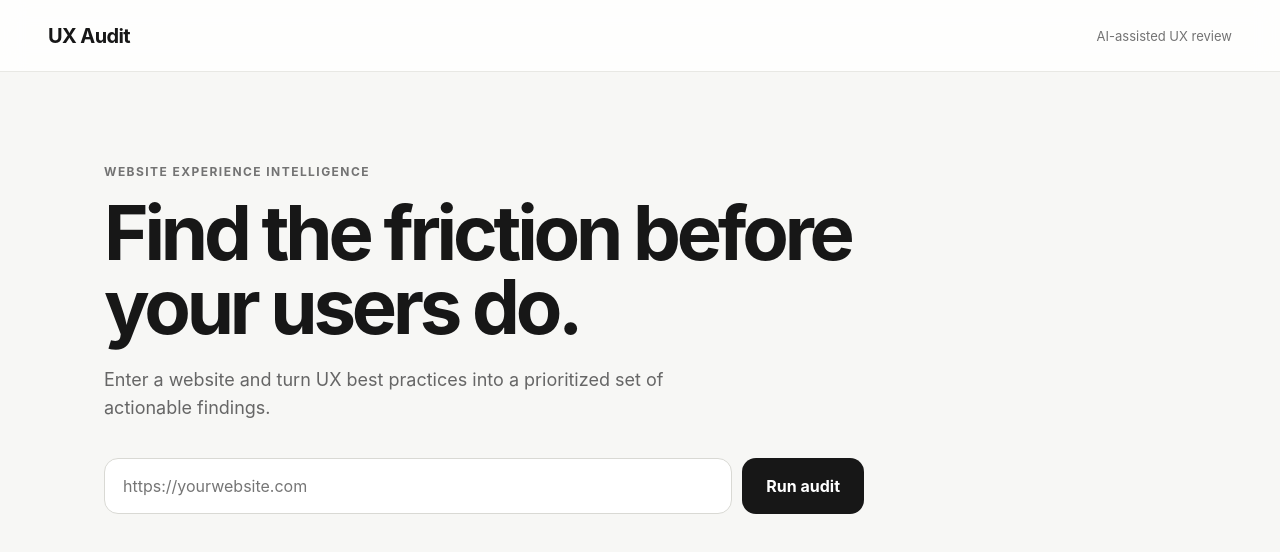
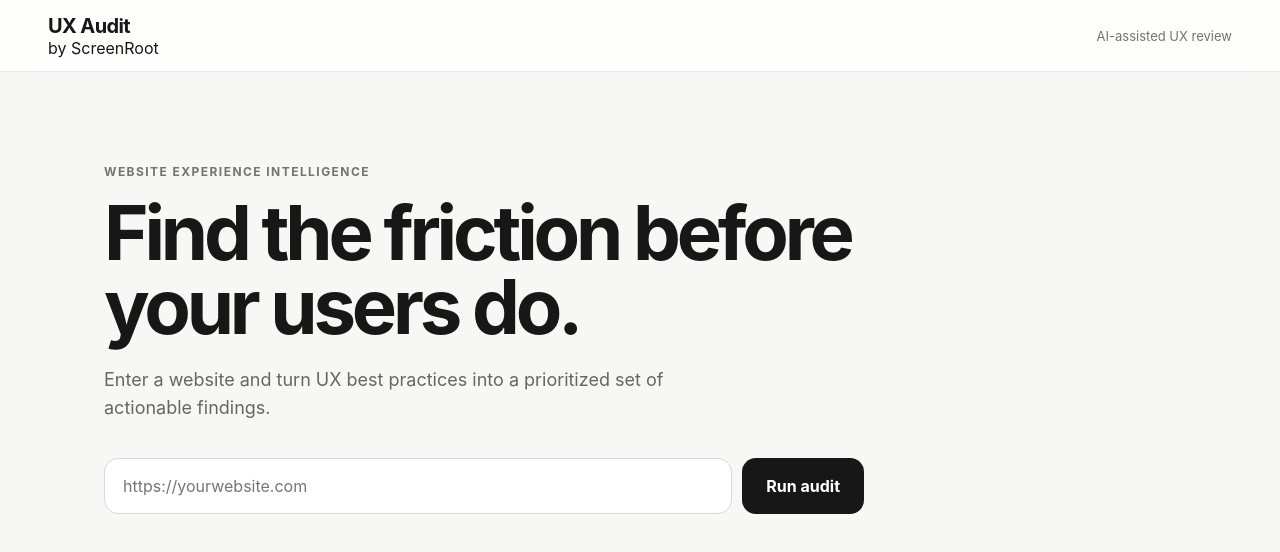
Before and after one commit to Zunaidscreenroot/uxaudit, a Next.js app: page / in a window 1280 px wide. Shown: the top 552 px of the page. Built offline with nearby package versions, Linux system fonts and the light colour scheme.

Commit message:
feat: apply ScreenRoot UX Audit branding

```diff
--- a/app/page.tsx
+++ b/app/page.tsx
@@ -34,7 +34,10 @@ export default function Home() {
   return (
     <main className="shell">
       <nav className="nav">
-        <div className="brand">UX Audit</div>
+        <div className="brandLockup">
+          <div className="brand">UX Audit</div>
+          <div className="brandByline">by ScreenRoot</div>
+        </div>
         <div className="navMeta">AI-assisted UX review</div>
       </nav>
 
@@ -65,7 +68,7 @@ export default function Home() {
       {result && (
         <section className="results" aria-live="polite">
           <div className="summary">
-            <div className="card">
+            <div className="card scoreCard">
               <div className="muted">UX score</div>
               <div className="metric">{result.score}/100</div>
               <p>{result.summary}</p>
@@ -82,7 +85,7 @@ export default function Home() {
                 <div>
                   <h3>{finding.title}</h3>
                   <p>{finding.description}</p>
-                  <p style={{ marginTop: 10 }}><strong>Recommendation:</strong> {finding.recommendation}</p>
+                  <p className="recommendation"><strong>Recommendation:</strong> {finding.recommendation}</p>
                 </div>
                 <div className="pill">{finding.category}</div>
               </article>
```
